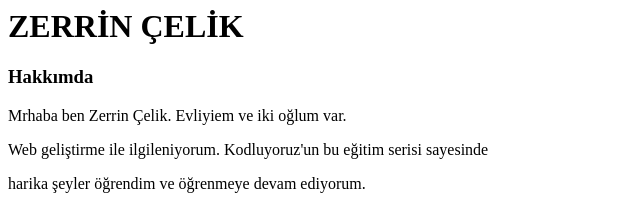
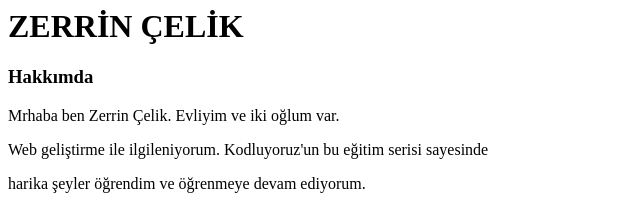
Before and after one commit to Zrrn35/ilkwebsayfam2, a plain HTML site: page index.html in a window 1280 px wide. Shown: the top 210 px of the page, 0-640 px from the left. Drawn offline with Linux system fonts and the light colour scheme.

Commit message:
Update index.html

```diff
--- a/index.html
+++ b/index.html
@@ -1,6 +1,6 @@
 <h1>ZERRİN ÇELİK</h1>
 <H3>Hakkımda</H3>
-<p>Mrhaba ben Zerrin Çelik. Evliyiem ve iki oğlum var.</p>
+<p>Mrhaba ben Zerrin Çelik. Evliyim ve iki oğlum var.</p>
 <p>Web geliştirme ile ilgileniyorum. Kodluyoruz'un bu eğitim serisi sayesinde</p>
 <p>harika şeyler öğrendim ve öğrenmeye devam ediyorum.</p>
 <h2>Sevdiğim Diziler</h2>
```
